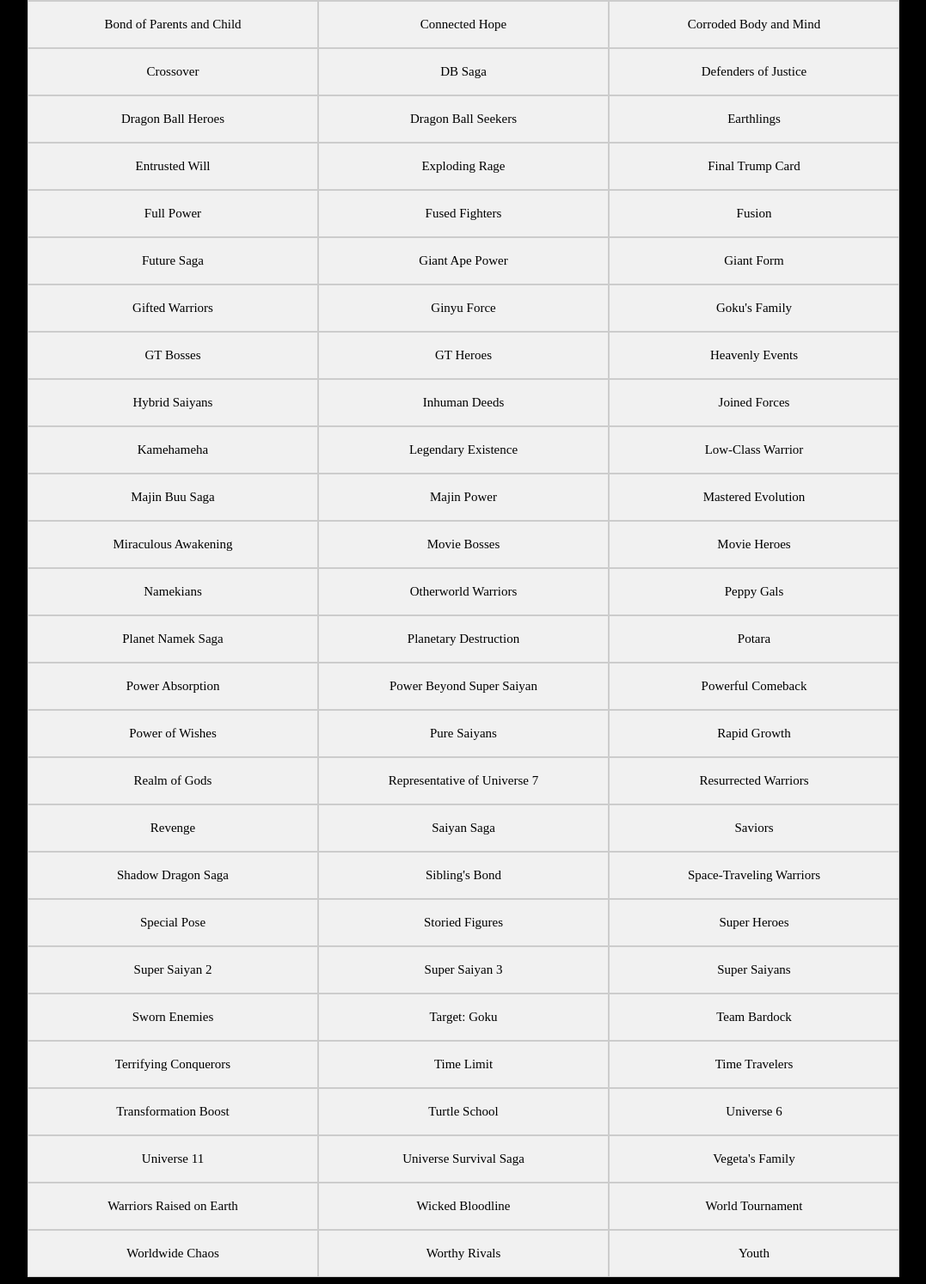
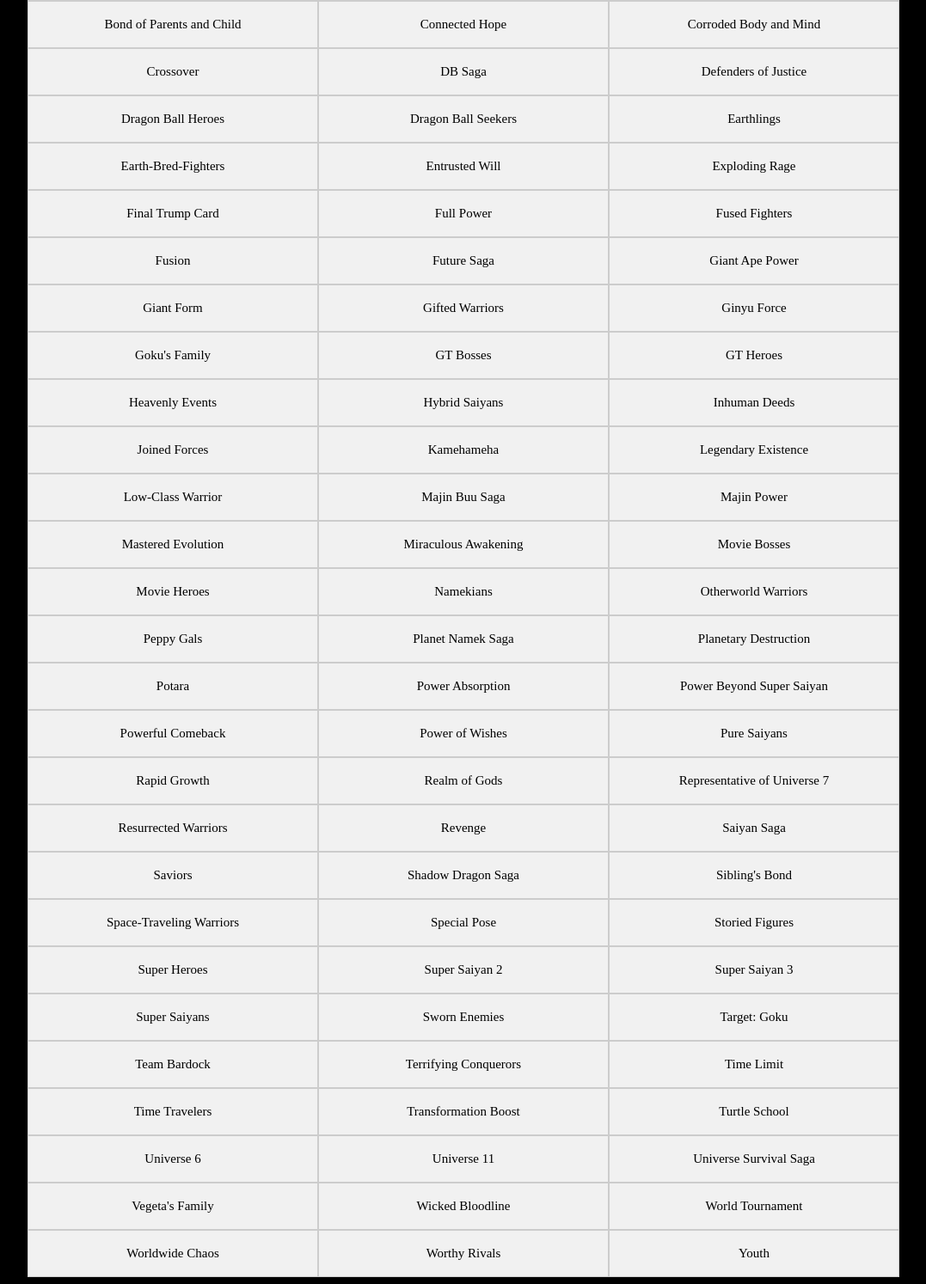
Before and after one commit to Dayvin30/dokkan, a PHP site: page / in a window 1280 px wide. Shown: the part 479-1973 px from the top of the page at 86% size, without its empty margins (101-1178 px from the left). Run offline with PHP 8.4, Linux system fonts and the light colour scheme; some libraries are stand-ins or nearby versions.

Commit message:
Update category.php

```diff
--- a/category.php
+++ b/category.php
@@ -22,6 +22,7 @@ function getCategory()
             'Dragon Ball Heroes' => 'DBヒーローズ',
             'Dragon Ball Seekers' => 'ドラゴンボールを求めし者',
             'Earthlings' => '地球人',
+            'Earth-Bred-Fighters' => '地球育ちの戦士',
             'Entrusted Will' => '託された意志',
             'Exploding Rage' => '怒り爆発',
             'Final Trump Card' => '最後の切り札',
@@ -88,7 +89,6 @@ function getCategory()
             'Universe 11' => '第11宇宙',
             'Universe Survival Saga' => '宇宙サバイバル編',
             'Vegeta\'s Family' => 'ベジータの系譜',
-            'Warriors Raised on Earth' => '地球育ちの戦士',
             'Wicked Bloodline' => '最図の一族',
             'World Tournament' => '天下一武道会',
             'Worldwide Chaos' => '世界の混乱',
```
